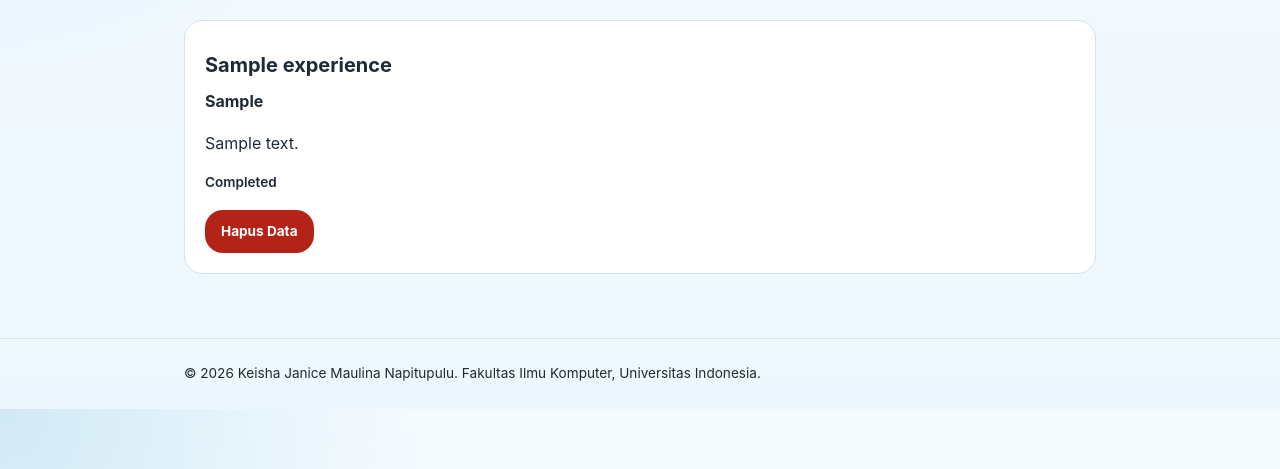
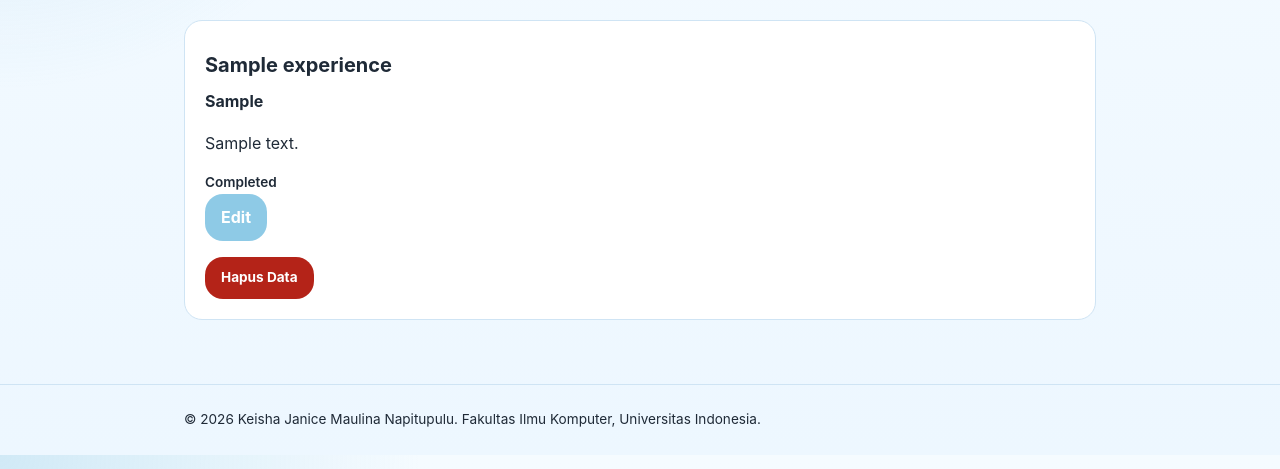
Before and after one commit to keishajnc/myportofolio, a Django app: page /experience/ in a window 1280 px wide. Shown: the part 331-800 px from the top of the page. Run offline with Django 5.2, Linux system fonts and the light colour scheme; tables that the repository leaves empty hold one stand-in row (values such as "Sample post").

Commit message:
feat: add edit button for experiences

```diff
--- a/templates/experience.html
+++ b/templates/experience.html
@@ -38,6 +38,13 @@
                             {% else %}
                                 <p class="experience-status">Completed</p>
                             {% endif %}
+
+                            <div class="experience-actions">
+                                <a href="{% url 'main:update_experience' experience.id %}" class="button">
+                                    Edit
+                                </a>
+                            </div>
+
                             {% include "components/experience_delete_modal.html" %}
                         </article>
                     {% empty %}
```
